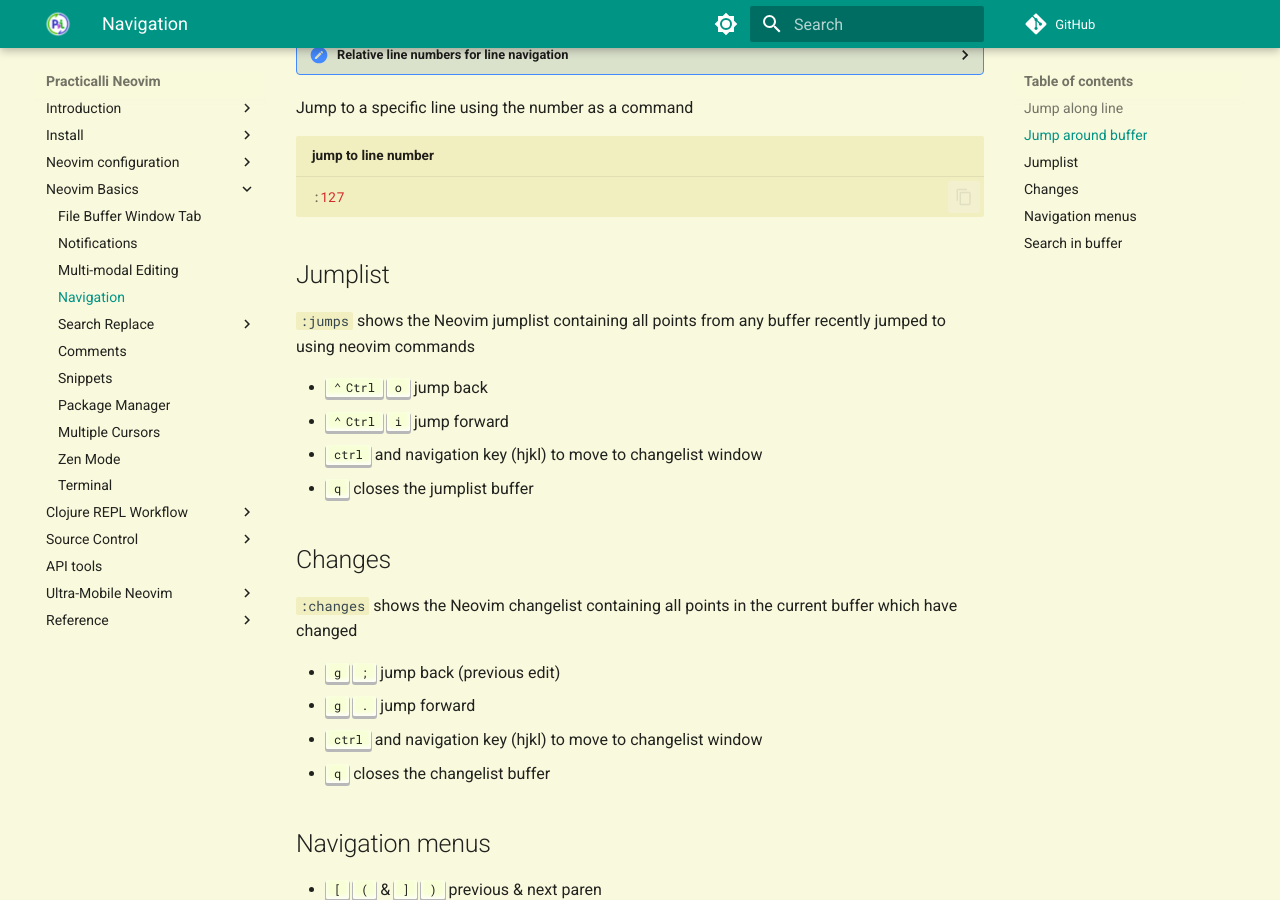
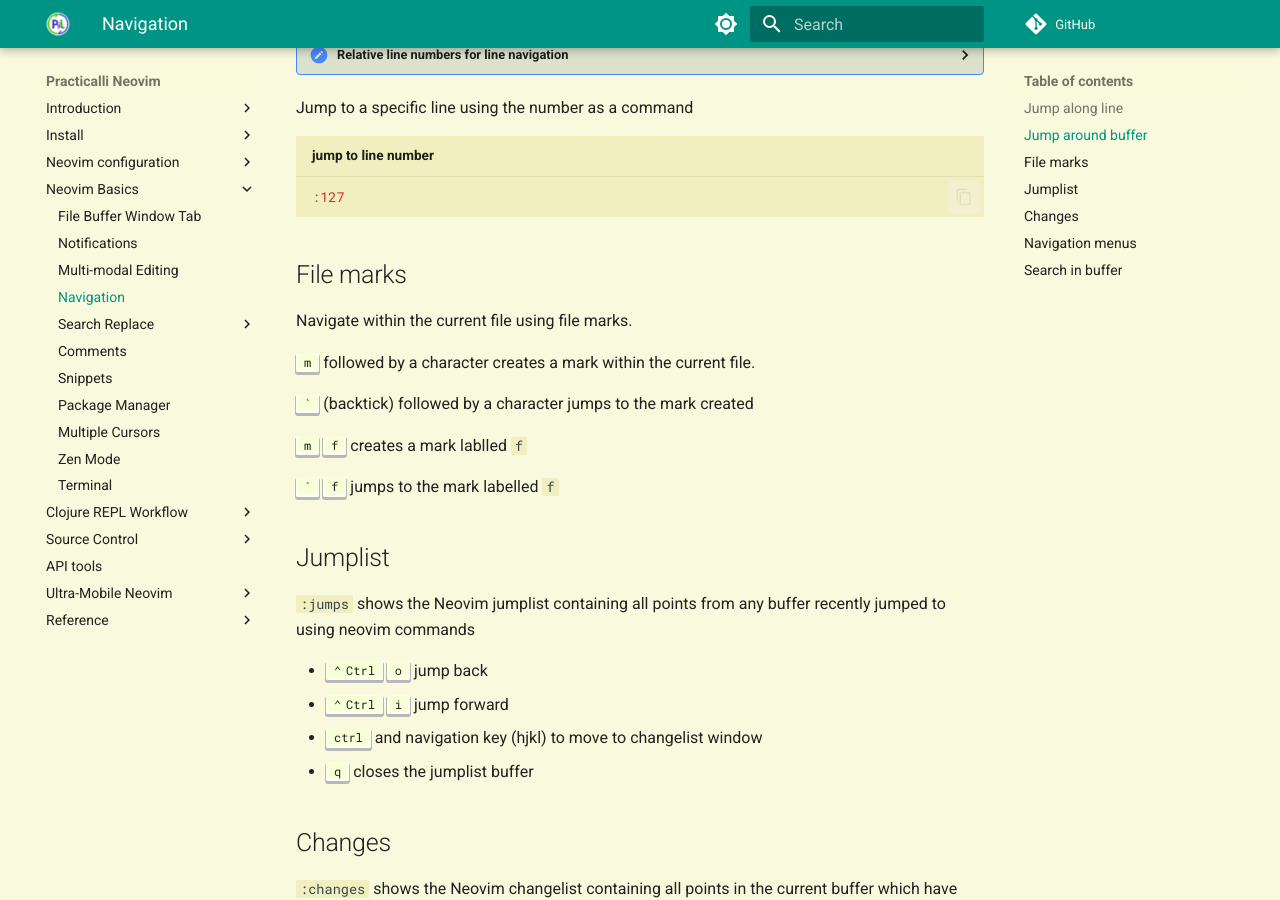
Before and after one commit to practicalli/neovim, an MkDocs documentation site: the page built from docs/neovim-basics/navigation.md, in a window 1280 px wide and 900 px high, scrolled down 1960 px. Built offline with MkDocs 1.6.1 and Material for MkDocs 9.7.7, drawn with Linux system fonts in a browser that asks for light colours; plug-ins that fetch from the network failed and are left out; comment, search, counter and statistics services are not loaded.

Commit message:
basics: file marks for jumping within a file

````diff
--- a/docs/neovim-basics/navigation.md
+++ b/docs/neovim-basics/navigation.md
@@ -86,6 +86,18 @@
 :127
 ```
 
+## File marks
+
+Navigate within the current file using file marks.
+
+++"m"++ followed by a character creates a mark within the current file.
+
+++grave++ (backtick) followed by a character jumps to the mark created
+
+++"m"++ ++"f"++ creates a mark lablled `f`
+
+++grave++ ++"f"++ jumps to the mark labelled `f`
+
 
 ## Jumplist
 
````
Also changed, not shown: CHANGELOG.md (+1 -0 lines).
